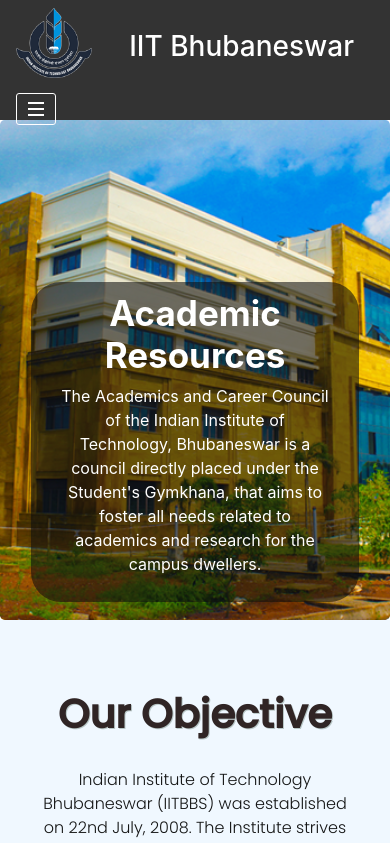
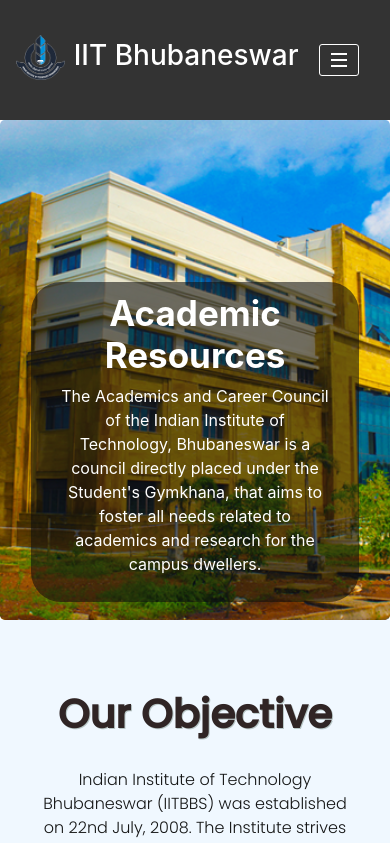
Before and after one commit to webd-iitbbs/Academic-Council, a React app: page /resources in a window 390 px wide. Shown: the top 843 px of the page. Built offline with nearby package versions, Linux system fonts and the light colour scheme; a web font is replaced by a local one.

Commit message:
modified navbar

```diff
--- a/src/components/UI/Footer/Footer.js
+++ b/src/components/UI/Footer/Footer.js
@@ -15,7 +15,7 @@
         <div className="footer-content">
           <div className="footer-section about">
             <h1 className="logo-text">
-              <span>IIT </span>Bhubneswar
+              <span>IIT </span>Bhubaneswar
             </h1>
 
             <p>
--- a/src/components/UI/NavBar/Navbar.css
+++ b/src/components/UI/NavBar/Navbar.css
@@ -235,18 +235,29 @@
 h3 {
   color: white;
   font-weight: bold;
-  font-size: xx-large;
+  font-size: 45px;
   margin-left: 10px;
   margin-right: 20px;
 }
 img {
-  height: 85px;
-
-  padding-bottom: 15px;
+  height: 65px;
+  padding-right: 5px;
+  padding-bottom: 5px;
+  margin-left: 0px;
 }
 
 @media (max-width: 499px) {
   .DesktopOnly {
     display: none;
   }
+  h3 {
+    font-size: 25px;
+    margin-left: 4px;
+  }
+  img {
+    height: 50px;
+  }
+  .navbar {
+    padding: 0px;
+  }
 }
```
